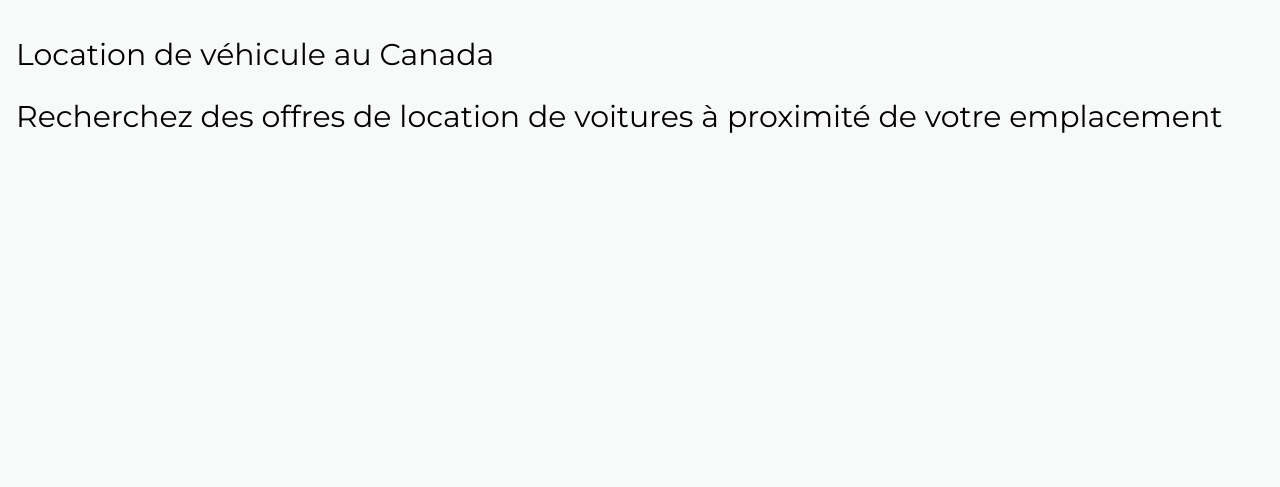
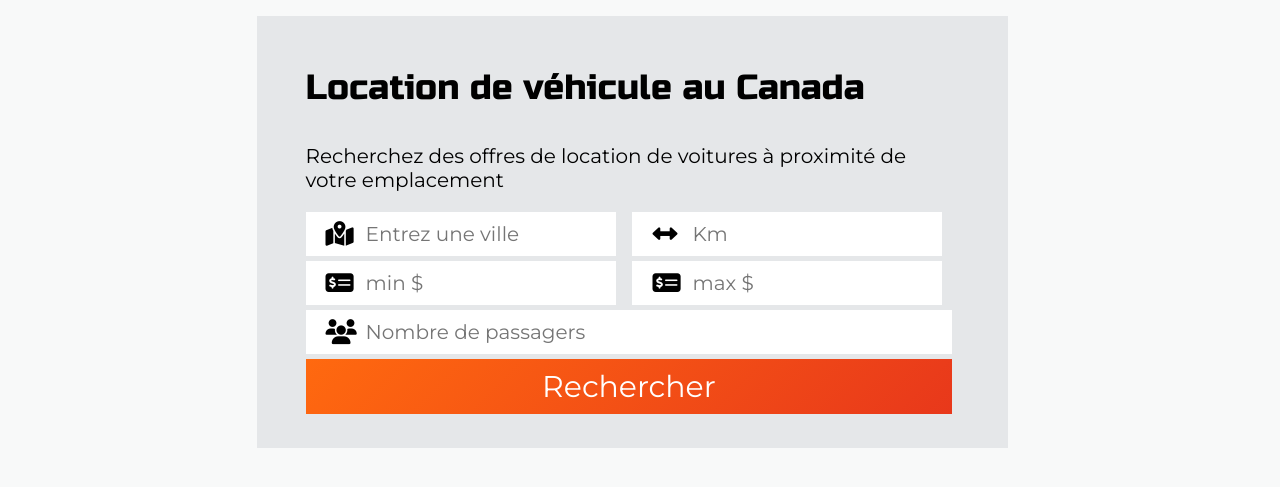
Before and after one commit to loupid/CarRentalWeb, a PHP site: page / in a window 1280 px wide. Shown: the part 98-585 px from the top of the page. Run offline with PHP 8.4, Linux system fonts and the light colour scheme; some libraries are stand-ins or nearby versions.

Commit message:
quick filter

```diff
--- a/CSS/quickFilter.css
+++ b/CSS/quickFilter.css
@@ -0,0 +1,80 @@
+@import url('https://fonts.googleapis.com/css2?family=Russo+One&display=swap');
+
+.quick_filter{
+    margin: 0 30%;
+    width: 81.3%;
+    height: 400px;
+    padding: 2% 6%;
+    background-color: #E5E7E9;
+    transition: 0.5s;
+}
+
+.quick_filter .qf_title {
+    font-family: 'Russo One', sans-serif;
+    font-size: 35px;
+}
+
+.quick_filter .qf_description {
+    font-size: 20px;
+}
+
+.quick_filter .price_range{
+    display: flex;
+    margin: 5px 0;
+    width: 100%;
+}
+
+.quick_filter .qf_localisation{
+    display: flex;
+    margin: 5px 0;
+    width: 100%;
+}
+
+.quick_filter input {
+    font-size: 20px;
+}
+
+#qf_btn_search {
+    width: 98.9%;
+    padding: 9px 25px;
+    background: linear-gradient(135deg,#ff690f 0%,#e8381b 100%);
+    color: white;
+    font-size: 30px;
+    border: none;
+    cursor: pointer;
+    transition: all 0.3s ease 0s;
+}
+
+#qf_btn_search:hover {
+    background-color: #F39C12;
+    color: #000000;
+}
+
+.input_container {
+    width: 100%;
+}
+
+.input_container i {
+    position: absolute;
+}
+
+.input_container .icon {
+    padding: 10px 20px;
+    font-size: 25px;
+    text-align: left;
+}
+.field {
+    padding: 10px 10px 10px 60px;
+    font-size: 20px;
+    font-weight: 500;
+    border: none;
+}
+
+#min_price {
+    margin-right: 5px;
+}
+
+#number_seats {
+    width: 88.2%;
+    margin-bottom: 5px;
+}
--- a/CSS/styles.css
+++ b/CSS/styles.css
@@ -1,6 +1,7 @@
 @import url('https://fonts.googleapis.com/css2?family=Montserrat&display=swap');
 @import "topNavBar.css";
 @import "advancedFilter.css";
+@import "quickFilter.css";
 @media only screen and (max-width:620px) {
 
 }
--- a/JS/Main.js
+++ b/JS/Main.js
@@ -2,6 +2,7 @@ function openNav() {
     $("#mySidenav").css({"width": "250px"});
     $("#main_body").css({"marginLeft": "250px"});
     $("#icon_btn_burger").css({"color": "#fd5e53"});
+    $(".quick_filter").css({"margin": "0 15%"});
 }
 
 function closeNav() {
@@ -13,4 +14,5 @@ function closeNav() {
     }, function () {
         $(this).css("color", "#ffffff")
     });
+    $(".quick_filter").css({"margin": "0 30%"});
 }
--- a/index.html
+++ b/index.html
@@ -39,8 +39,33 @@
 
     <div id="main_body">
         <div class="quick_filter">
-            <h1>Location de véhicule au Canada</h1>
-            <h2>Recherchez des offres de location de voitures à proximité de votre emplacement</h2>
+            <p class="qf_title">Location de véhicule au Canada</p>
+            <p class="qf_description">Recherchez des offres de location de voitures à proximité de votre emplacement</p>
+            <div class="qf_localisation">
+                <div class="input_container">
+                    <i class="fas fa-map-marked-alt icon"></i>
+                    <input class="field input_city" type="text" id="localisation" name="localisation" placeholder="Entrez une ville">
+                </div>
+                <div class="input_container">
+                    <i class="fas fa-arrows-alt-h icon"></i>
+                    <input class="field input_km" type="number" id="search_raduis" name="search_raduis" placeholder="Km"><br>
+                </div>
+            </div>
+            <div class="price_range">
+                <div class="input_container">
+                    <i class="fas fa-money-check-alt icon"></i>
+                    <input class="field" type="number" id="min_price" name="min_price" placeholder="min $">
+                </div>
+                <div class="input_container">
+                    <i class="fas fa-money-check-alt icon"></i>
+                    <input class="field" type="number" id="max_price" name="max_price" placeholder="max $"><br>
+                </div>
+            </div>
+            <div class="input_container">
+                <i class="fas fa-users icon"></i>
+                <input class="field" type="number" id="number_seats" name="number_seats" placeholder="Nombre de passagers"><br>
+            </div>
+            <button type="submit" id="qf_btn_search">Rechercher</button>
         </div>
     </div>
 </div>
```
